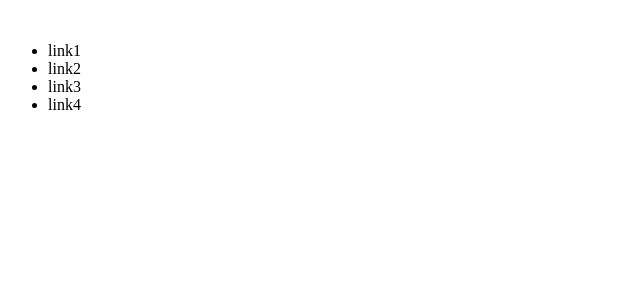
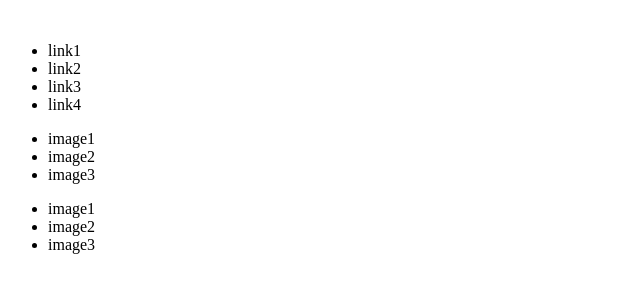
Before and after one commit to Bala-10xacademy/STATIC-WEB-MARCH-2023, a plain HTML site: page index.html in a window 1280 px wide. Shown: the whole page, without its empty margins (0-640 px from the left). Drawn offline with Linux system fonts and the light colour scheme.

Commit message:
added asidebar in htmlfile

```diff
--- a/index.html
+++ b/index.html
@@ -17,6 +17,22 @@
                     <li>link4</li>
                 </ul>
             </nav>
+            <main>
+                <aside class="sidebarleft">
+                    <ul>
+                        <li>image1</li>
+                        <li>image2</li>
+                        <li>image3</li>
+                    </ul>
+                </aside>
+                <aside class="sidebarright">
+                    <ul>
+                        <li>image1</li>
+                        <li>image2</li>
+                        <li>image3</li>
+                    </ul>
+                </aside>
+            </main>
         </header>
     </body>
 </html>
```
